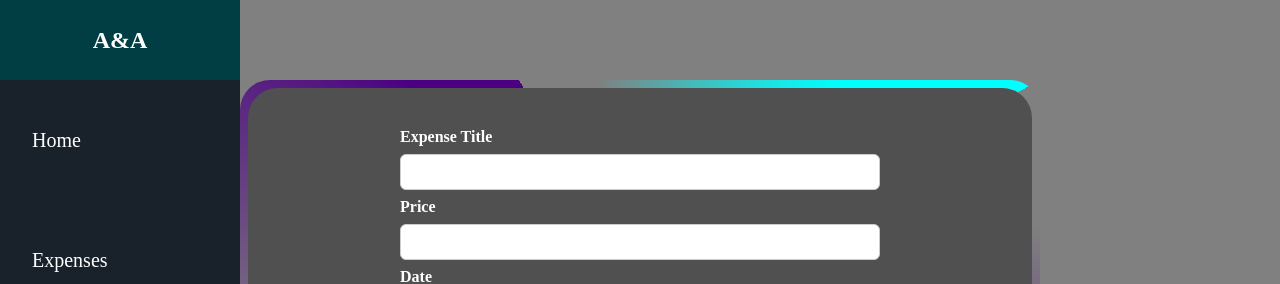
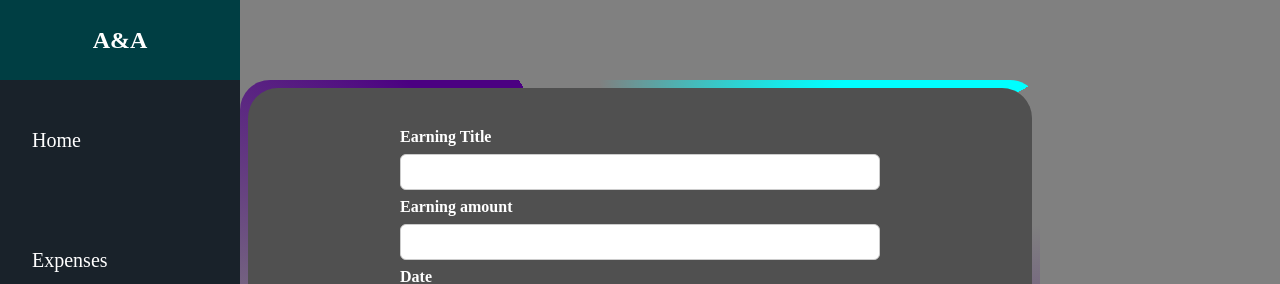
Before and after one commit to rodis00/expense-tracker, a React (Create React App) app in the folder frontend/: page /earnings in a window 1280 px wide. Shown: the top 284 px of the page. Built offline with nearby package versions, Linux system fonts and the light colour scheme.

Commit message:
changing labels name

```diff
--- a/frontend/src/components/Earnings/Earnings.jsx
+++ b/frontend/src/components/Earnings/Earnings.jsx
@@ -7,11 +7,11 @@ function Earnings() {
     <form action="" className={classes.earningsForm}>
       <div className={classes.earningsForm__earningsData}>
         <div className={classes.earningsForm__earningData}>
-          <label>Expense Title</label>
+          <label>Earning Title</label>
           <input type="text" />
         </div>
         <div className={classes.earningsForm__earningData}>
-          <label>Price</label>
+          <label>Earning amount</label>
           <input type="number" name="" id="" />
         </div>
         <div className={classes.earningsForm__earningData}>
```
